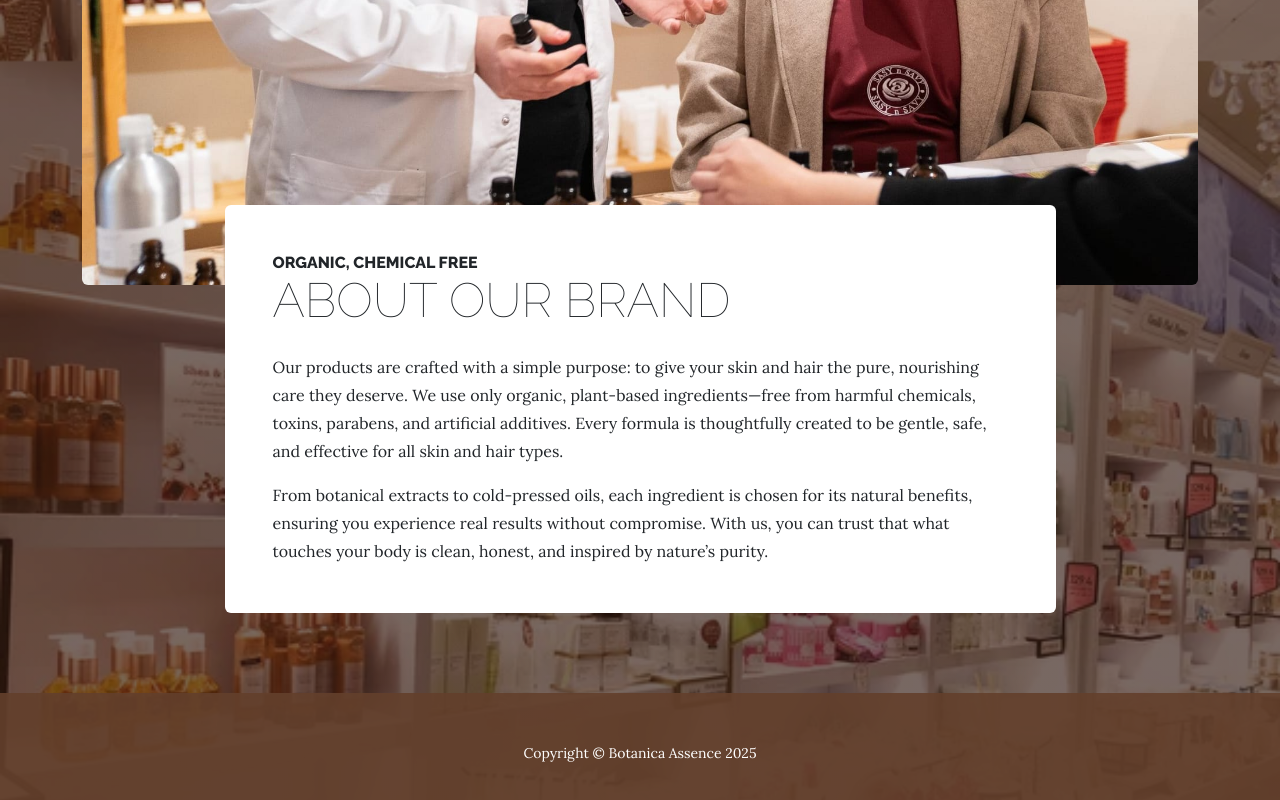
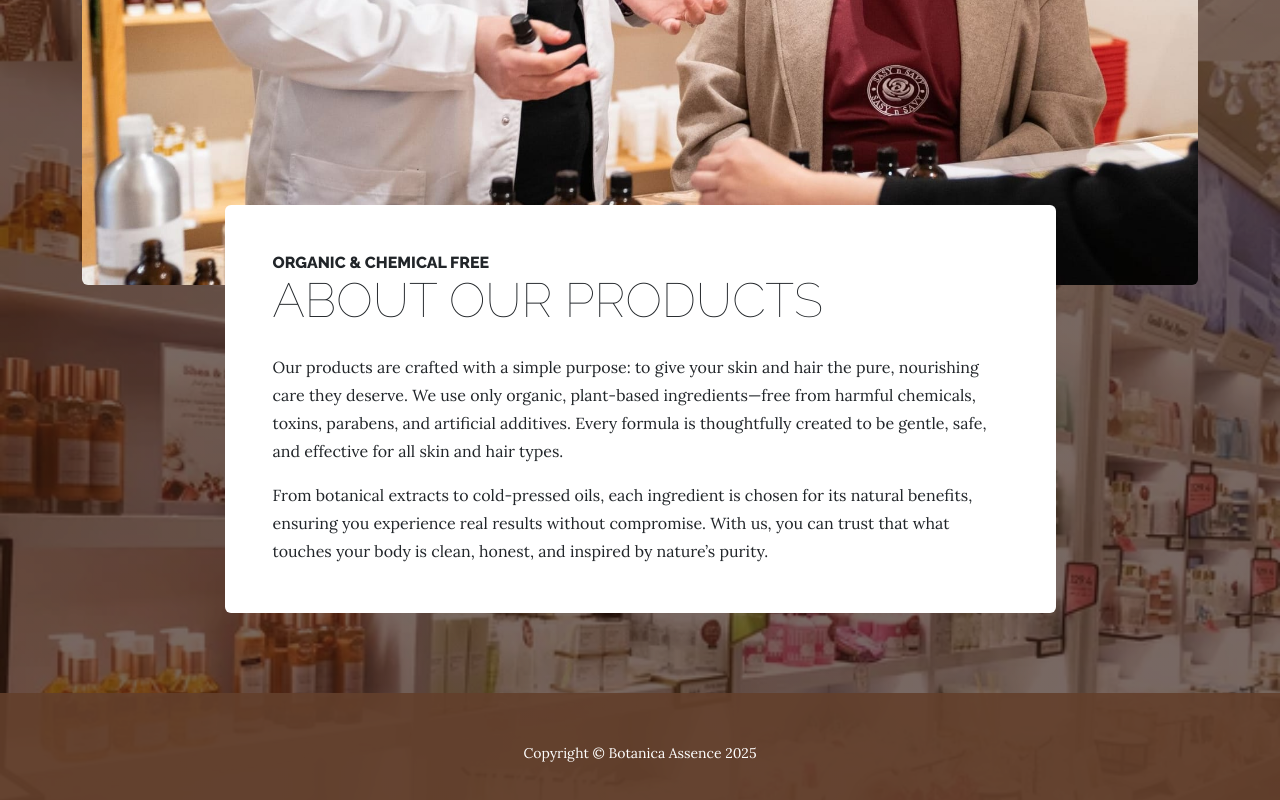
Before and after one commit to kmaha2644/Botanica-Essence, a plain HTML site: page about.html in a window 1280 px wide. Shown: the part 899-1699 px from the top of the page. Drawn offline with nearby package versions, Linux system fonts and the light colour scheme.

Commit message:
Update about.html

```diff
--- a/about.html
+++ b/about.html
@@ -43,8 +43,8 @@
                         <div class="col-xl-9 col-lg-10 mx-auto">
                             <div class="bg-faded rounded p-5">
                                 <h2 class="section-heading mb-4">
-                                    <span class="section-heading-upper">Organic, Chemical Free</span>
-                                    <span class="section-heading-lower">About Our Brand</span>
+                                    <span class="section-heading-upper">Organic & Chemical Free</span>
+                                    <span class="section-heading-lower">About Our Products</span>
                                 </h2>
                                 <p>Our products are crafted with a simple purpose: to give your skin and hair the pure, nourishing care they deserve. We use only organic, plant-based ingredients—free from harmful chemicals, toxins, parabens, and artificial additives. Every formula is thoughtfully created to be gentle, safe, and effective for all skin and hair types.</p>
                                 <p class="mb-0">
```
